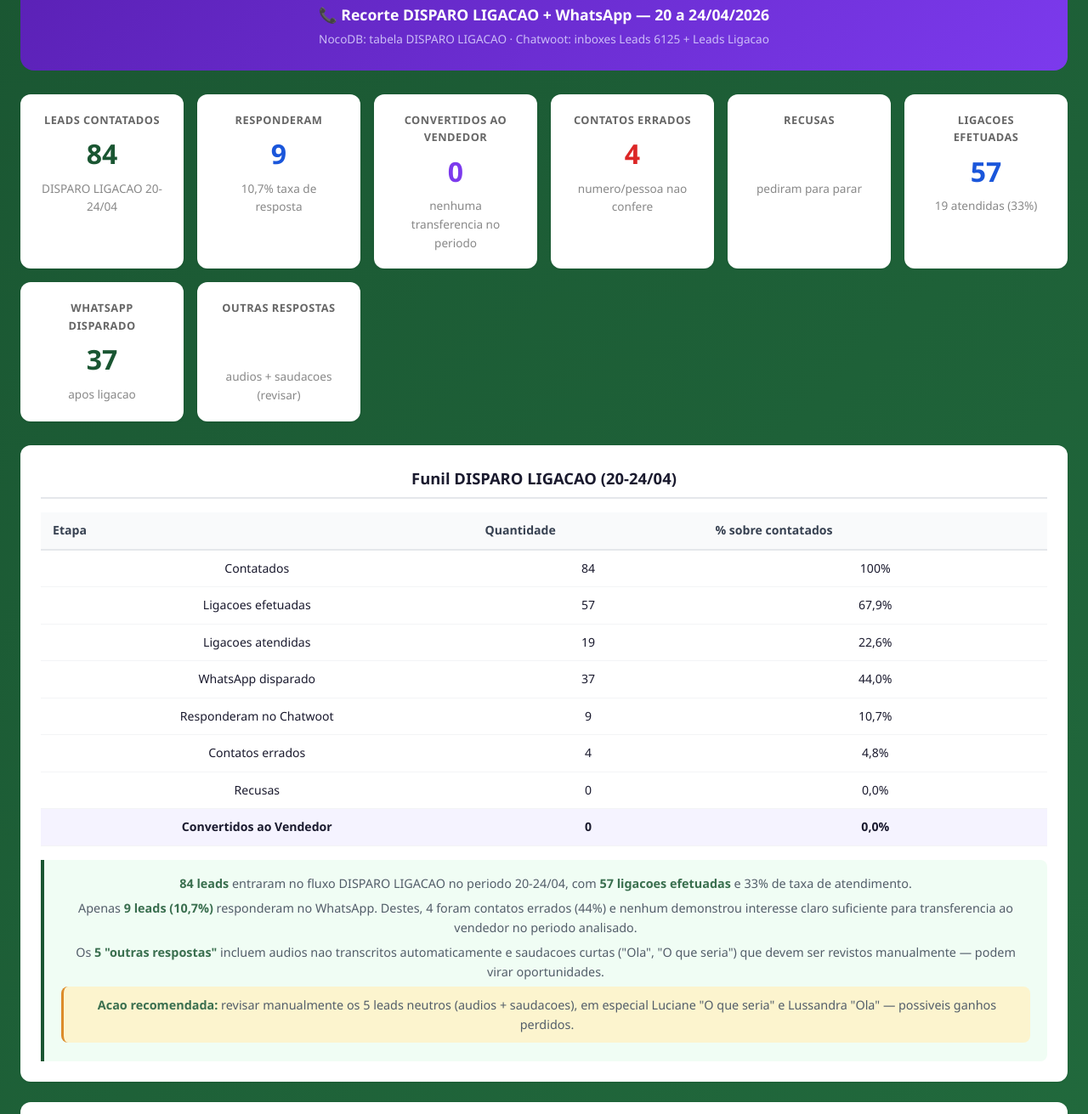
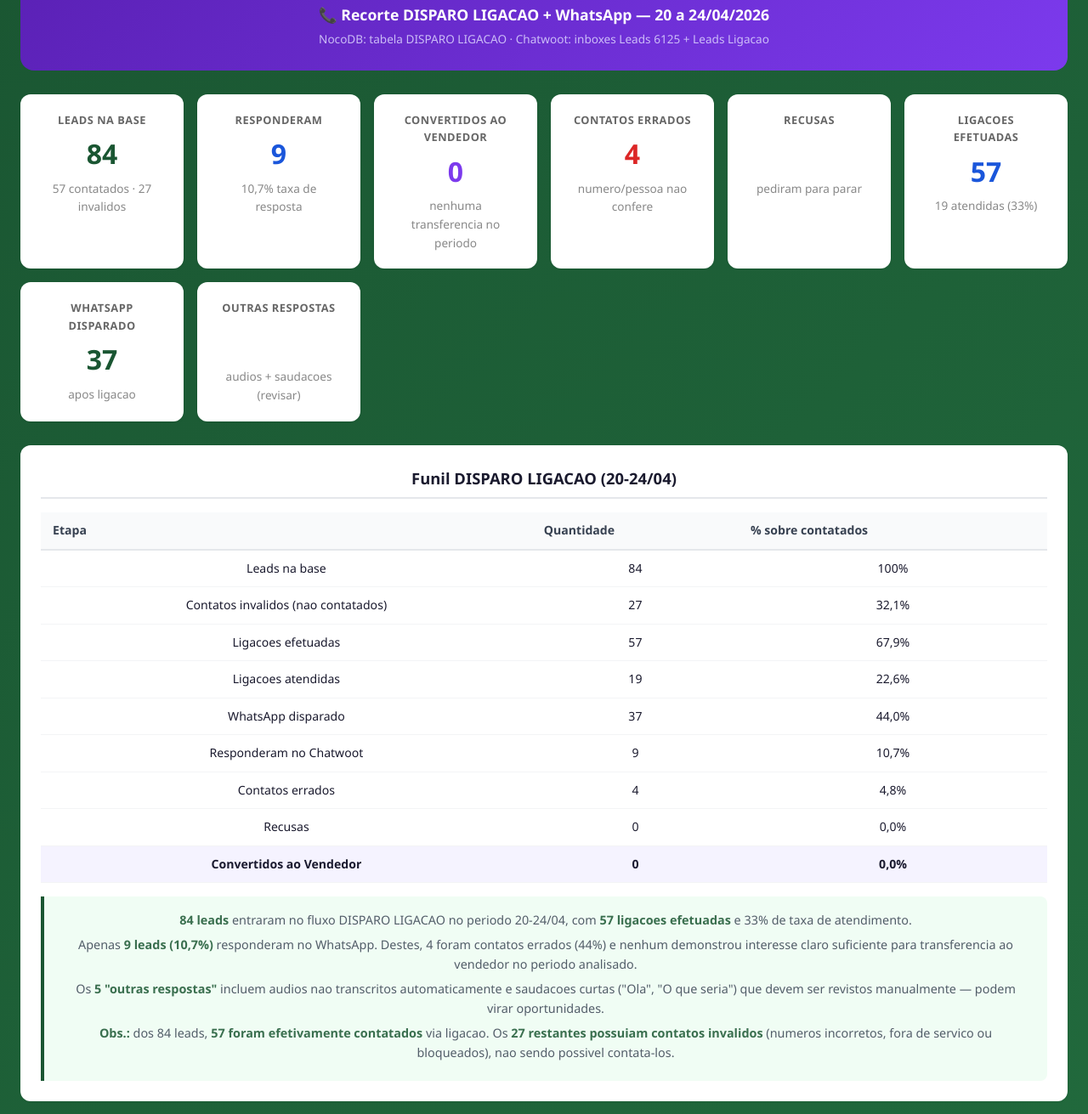
Before and after one commit to devops250/dashS3P, a plain HTML site: page index.html in a window 1280 px wide. Shown: the part 149-1460 px from the top of the page at 85% size. Drawn offline with Linux system fonts and the light colour scheme.

Commit message:
Ajusta recorte 20-24/04: separa 27 contatos invalidos dos 57 efetivos
- Card 'Leads Contatados' renomeado para 'Leads na Base' (84) com
  detalhe '57 contatados, 27 invalidos'
- Funil agora explicita 27 leads com contatos invalidos
- Removido bloco 'Acao Recomendada' do insight
- Adicionada observacao sobre contatos invalidos

```diff
--- a/index.html
+++ b/index.html
@@ -90,7 +90,7 @@
   </div>
 
   <div class="cards">
-    <div class="card green"><div class="label">Leads Contatados</div><div class="value">84</div><div class="detail">DISPARO LIGACAO 20-24/04</div></div>
+    <div class="card green"><div class="label">Leads na Base</div><div class="value">84</div><div class="detail">57 contatados &middot; 27 invalidos</div></div>
     <div class="card blue"><div class="label">Responderam</div><div class="value">9</div><div class="detail">10,7% taxa de resposta</div></div>
     <div class="card purple"><div class="label">Convertidos ao Vendedor</div><div class="value">0</div><div class="detail">nenhuma transferencia no periodo</div></div>
     <div class="card red"><div class="label">Contatos Errados</div><div class="value">4</div><div class="detail">numero/pessoa nao confere</div></div>
@@ -107,7 +107,8 @@
       <table>
         <thead><tr><th>Etapa</th><th>Quantidade</th><th>% sobre contatados</th></tr></thead>
         <tbody>
-          <tr><td>Contatados</td><td>84</td><td>100%</td></tr>
+          <tr><td>Leads na base</td><td>84</td><td>100%</td></tr>
+          <tr><td>Contatos invalidos (nao contatados)</td><td>27</td><td>32,1%</td></tr>
           <tr><td>Ligacoes efetuadas</td><td>57</td><td>67,9%</td></tr>
           <tr><td>Ligacoes atendidas</td><td>19</td><td>22,6%</td></tr>
           <tr><td>WhatsApp disparado</td><td>37</td><td>44,0%</td></tr>
@@ -122,7 +123,7 @@
       <p><strong>84 leads</strong> entraram no fluxo DISPARO LIGACAO no periodo 20-24/04, com <strong>57 ligacoes efetuadas</strong> e 33% de taxa de atendimento.</p>
       <p>Apenas <strong>9 leads (10,7%)</strong> responderam no WhatsApp. Destes, 4 foram contatos errados (44%) e nenhum demonstrou interesse claro suficiente para transferencia ao vendedor no periodo analisado.</p>
       <p>Os <strong>5 "outras respostas"</strong> incluem audios nao transcritos automaticamente e saudacoes curtas ("Ola", "O que seria") que devem ser revistos manualmente — podem virar oportunidades.</p>
-      <p style="background:#fef3c7;padding:10px;border-radius:8px;border-left:3px solid #d97706"><strong>Acao recomendada:</strong> revisar manualmente os 5 leads neutros (audios + saudacoes), em especial Luciane "O que seria" e Lussandra "Ola" — possiveis ganhos perdidos.</p>
+      <p><strong>Obs.:</strong> dos 84 leads, <strong>57 foram efetivamente contatados</strong> via ligacao. Os <strong>27 restantes possuiam contatos invalidos</strong> (numeros incorretos, fora de servico ou bloqueados), nao sendo possivel contata-los.</p>
     </div>
   </div>
 
```
